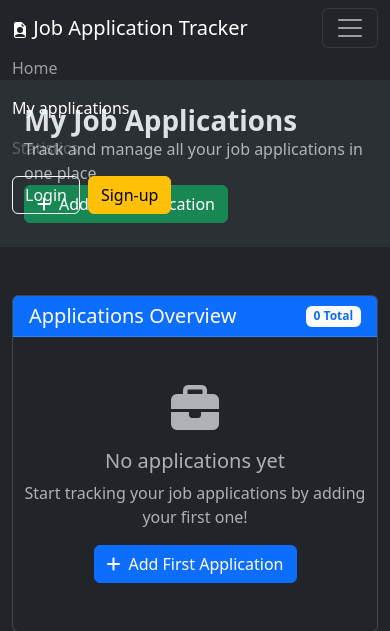
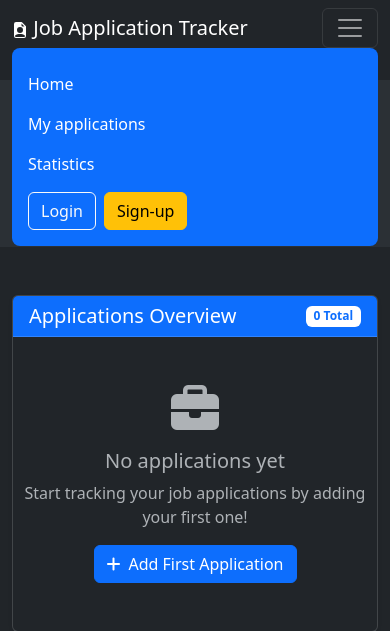
Before and after one commit to mikolaj-kopacz/JobApplicationTracker, a Flask app: page /applications in a window 390 px wide, after a click that opens the changed part. Shown: the top 631 px of the page. Run offline with Flask 3, Linux system fonts and the light colour scheme; data that the repository does not hold is empty.

Commit message:
Improve small screen view

```diff
--- a/app.py
+++ b/app.py
@@ -279,4 +279,4 @@ def logout():
 
 
 if __name__ == '__main__':
-    app.run(debug=True)
+    app.run(host="0.0.0.0", port=5000,debug=True)
--- a/templates/base.html
+++ b/templates/base.html
@@ -1,7 +1,7 @@
 <!DOCTYPE html>
 <html lang="en" data-bs-theme="dark">
 <head>
-    <meta charset="UTF-8">
+    <meta charset="UTF-8" name="viewport" content="width=device-width, initial-scale=1">
     <title>{% block title %}{{ _("My website")}}{% endblock %}</title>
     <link href="https://cdn.jsdelivr.net/npm/bootstrap@5.3.7/dist/css/bootstrap.min.css" rel="stylesheet"
           integrity="sha384-LN+7fdVzj6u52u30Kp6M/trliBMCMKTyK833zpbD+pXdCLuTusPj697FH4R/5mcr" crossorigin="anonymous">
--- a/templates/header.html
+++ b/templates/header.html
@@ -13,7 +13,7 @@
             <span class="navbar-toggler-icon"></span>
         </button>
 
-        <div class="collapse navbar-collapse" id="navbarCollapse">
+        <div class="collapse navbar-collapse custom-dropdown-bg" id="navbarCollapse">
             <ul class="navbar-nav me-auto mb-2 mb-md-0">
                 <li class="nav-item">
                     <a class="nav-link {% if active_page == 'index' %}active{% endif %}" href="{{ url_for('index') }}">Home</a>
@@ -23,9 +23,9 @@
                 </li>
                 <li class="nav-item">
                     {% if current_user.is_authenticated %}
-                    <a class="nav-link {% if active_page == 'statistics' %}active{% endif %}" href="{{ url_for('statistics') }}">Statistics</a>
+                        <a class="nav-link {% if active_page == 'statistics' %}active{% endif %}" href="{{ url_for('statistics') }}">Statistics</a>
                     {% else %}
-                    <a class="nav-link disabled" href="{{ url_for('statistics') }}">Statistics</a>
+                        <a class="nav-link disabled" href="{{ url_for('statistics') }}">Statistics</a>
                     {% endif %}
                 </li>
             </ul>
@@ -65,9 +65,19 @@
         transition: background-color 0.3s;
         background-color: transparent;
     }
-
     #navbar.scrolled {
         background-color: #0d6efd;
+    }
+
+    @media (max-width: 767px) {
+        .custom-dropdown-bg {
+            background-color: #0d6efd;
+            padding: 1rem;
+            border-radius: 0.5rem;
+        }
+        .custom-dropdown-bg .nav-link {
+            color: #fff !important;
+        }
     }
 </style>
 
```
